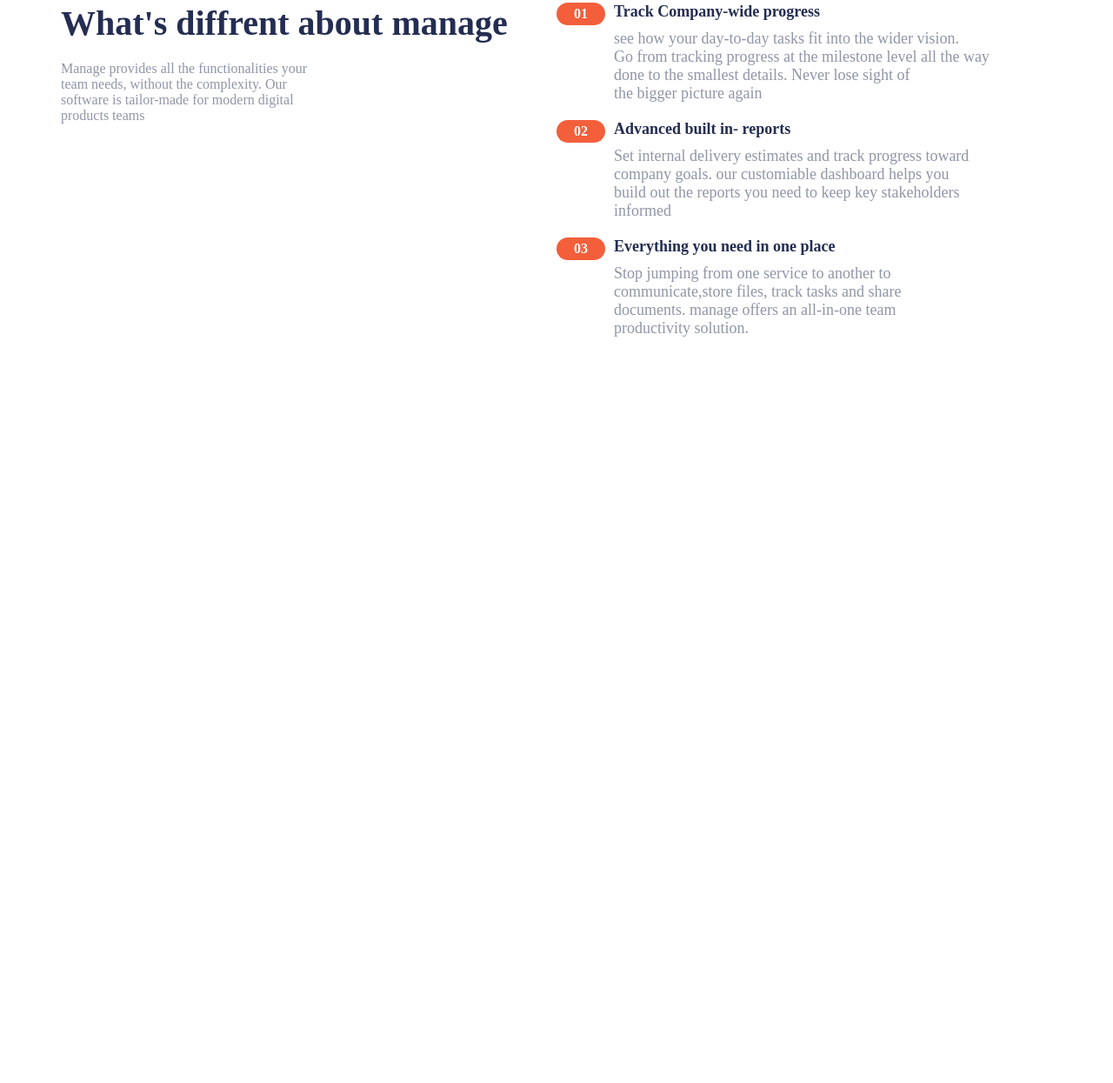
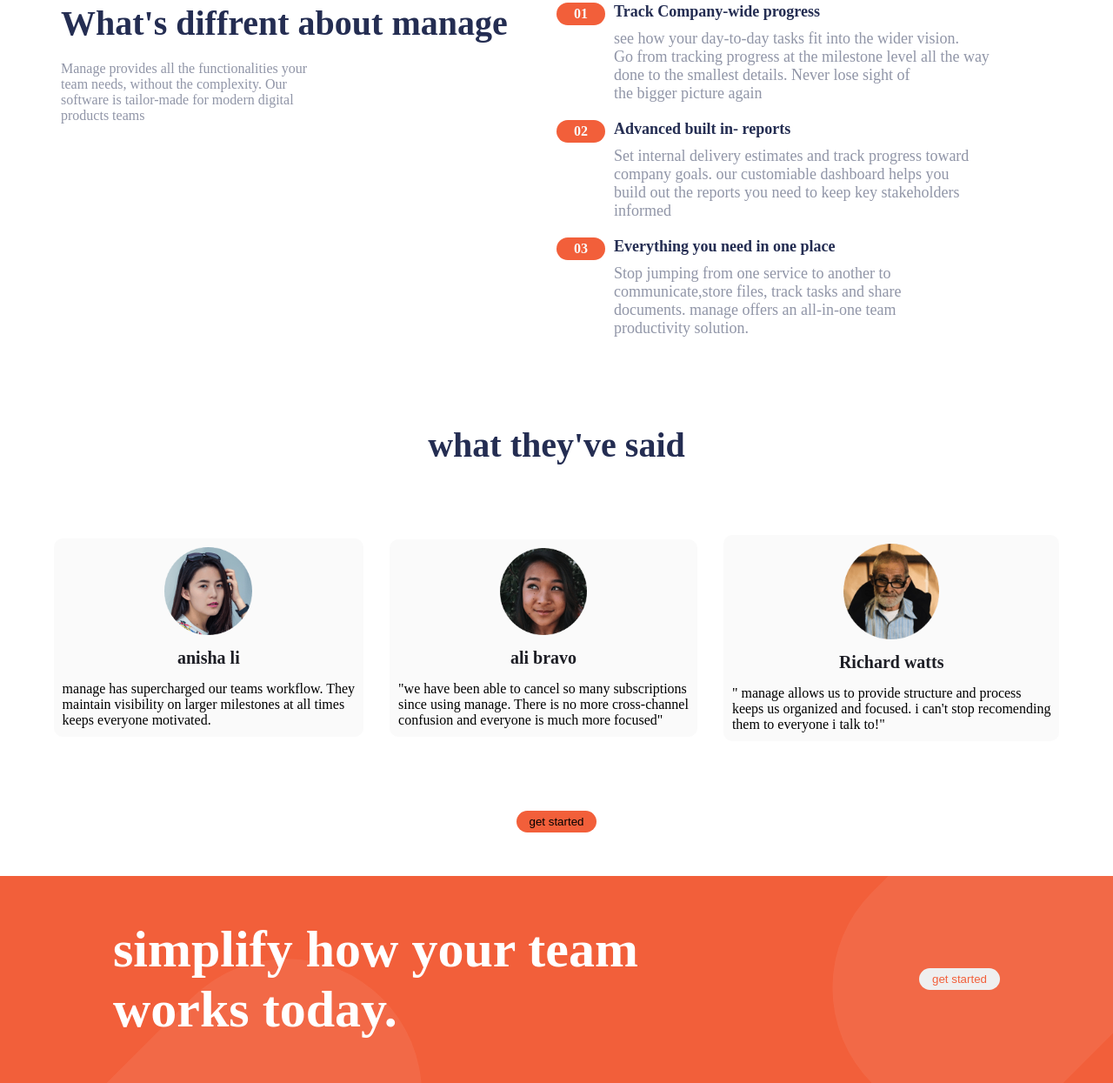
Before and after one commit to mrakakam/manage, a plain HTML site: page manage.html in a window 1280 px wide. Shown: the part 679-1924 px from the top of the page at 87% size. Before the commit the page ends 1167 px from the top, so only its background shows below. Drawn offline with Linux system fonts and the light colour scheme.

Commit message:
fifth times

```diff
--- a/manage.css
+++ b/manage.css
@@ -152,3 +152,68 @@ font-size: 18px;
 color: var(--Dark-Grayish-Blue);
 font-size: 18px;
 }
+
+#section-3{
+        display: flex;
+        flex-direction: column;
+        align-items: center;
+        gap: 50px;
+
+    }
+
+    #section-3 h1{
+       color: var(--Dark-Blue);
+        font-size: 40px;
+    }
+
+.section-3-div{
+    display: flex;
+    flex-direction: row;
+    align-items: center;
+    gap: 30px;
+    padding: 30px;
+}
+
+.card-helpers{
+    background-color: var(--Very-Light-Gray);
+    display: flex;
+    flex-direction: column;
+    align-items: center;
+    gap: 15px;
+    padding: 10px;
+    border-radius: 10px;
+}
+
+.card-one-img,
+.card-two-img,
+.card-three-img{
+    width: 30%;
+}
+
+.section-3-h3-helper{
+    color: var(--Very-Dark-Blue);
+    font-size: 20px;
+}
+
+#get-started-inverse{
+background-color: fff;
+padding: 5px 15px;
+border-radius: 40px;
+border: none;
+color: var(--bright-red);
+}
+
+#section-4{
+    background-color: var(--bright-red);
+    font-size: 40px;
+    display: flex;
+    flex-direction: row;
+    align-items: center;
+    justify-content: space-between;
+    background-image: url(resources/images/bg-simplify-section-desktop.svg);
+    margin: 50px 0 0 0;
+    padding: 50px 130px 50px 130px;
+}
+#section-4 h1{
+    color: #fff;
+}
--- a/manage.html
+++ b/manage.html
@@ -88,5 +88,44 @@
             </div>
         </div>
      </section>
+     <!-- this is my section three -->
+     <section id="section-3">
+        <h1> what they've said</h1>
+        <div class="section-3-div">
+            <div class="card-helpers">
+                <img class="card-one-img"  src="/resources/images/avatar-anisha copy.png" alt="avatar-anisha">
+                <h3 class="section-3-h3-helper"> anisha li </h3>
+                <p> manage has supercharged our teams workflow. They <br>
+                    maintain visibility on larger milestones at all times <br>
+                    keeps everyone motivated.</p>
+            </div>
+
+             <div class="card-helpers">
+                <img class="card-two-img"  src="/resources/images/avatar-ali.png" alt="avatar-ali">
+                <h3 class="section-3-h3-helper"> ali bravo </h3>
+                <p> "we have been able to cancel so many subscriptions <br>
+                      since using manage. There is no more cross-channel <br>
+                    confusion and everyone is much more focused"</p>
+            </div>
+
+             <div class="card-helpers">
+                <img  class="card-one-img"  src="/resources/images/avatar-richard.png" alt="avatar-richard">
+                <h3 class="section-3-h3-helper">Richard watts </h3>
+                <p> " manage allows us to provide structure and process <br>
+                    keeps  us organized and focused. i can't stop recomending <br>
+                    them to everyone i talk to!"
+                 </p>
+            </div>
+        </div>
+        <button id="get-started">get started</button>
+     </section>
+
+      <!-- fourth section  -->
+       <section id="section-4">
+        <h1> simplify how your team <br> works today.</h1>
+        <button id="get-started-inverse">
+            get started
+        </button>
+       </section>
 </body>
 </html>
```
Also changed, not shown: resources/images/avatar-anisha copy.png (added), resources/images/avatar-richard copy.png (added).
